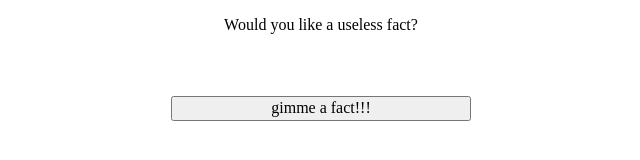
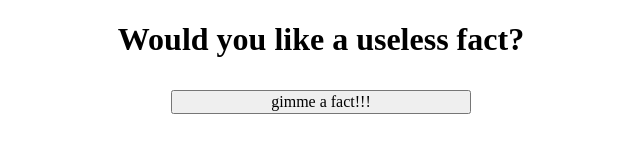
Before and after one commit to celerydog/random-fact-API-practice, a plain HTML site: page index.html in a window 1280 px wide. Shown: the whole page, without its empty margins (319-959 px from the left). Drawn offline with Linux system fonts and the light colour scheme.

Commit message:
Style and html changes
Updated margins and added h1

```diff
--- a/css/style.css
+++ b/css/style.css
@@ -40,7 +40,7 @@ p {
 
 input {
   width: 300px;
-  margin: 30px 0;
+  margin: 10px 0;
 }
 
 header {
--- a/index.html
+++ b/index.html
@@ -14,7 +14,7 @@
 	</head>
 	<body>
 
-        <p>Would you like a useless fact?<p>
+        <h1>Would you like a useless fact?</h1>
         <input type="button" name="factButton" id="factButton" value="gimme a fact!!!">
         <p id="placeForFacts"></p>
 
```
